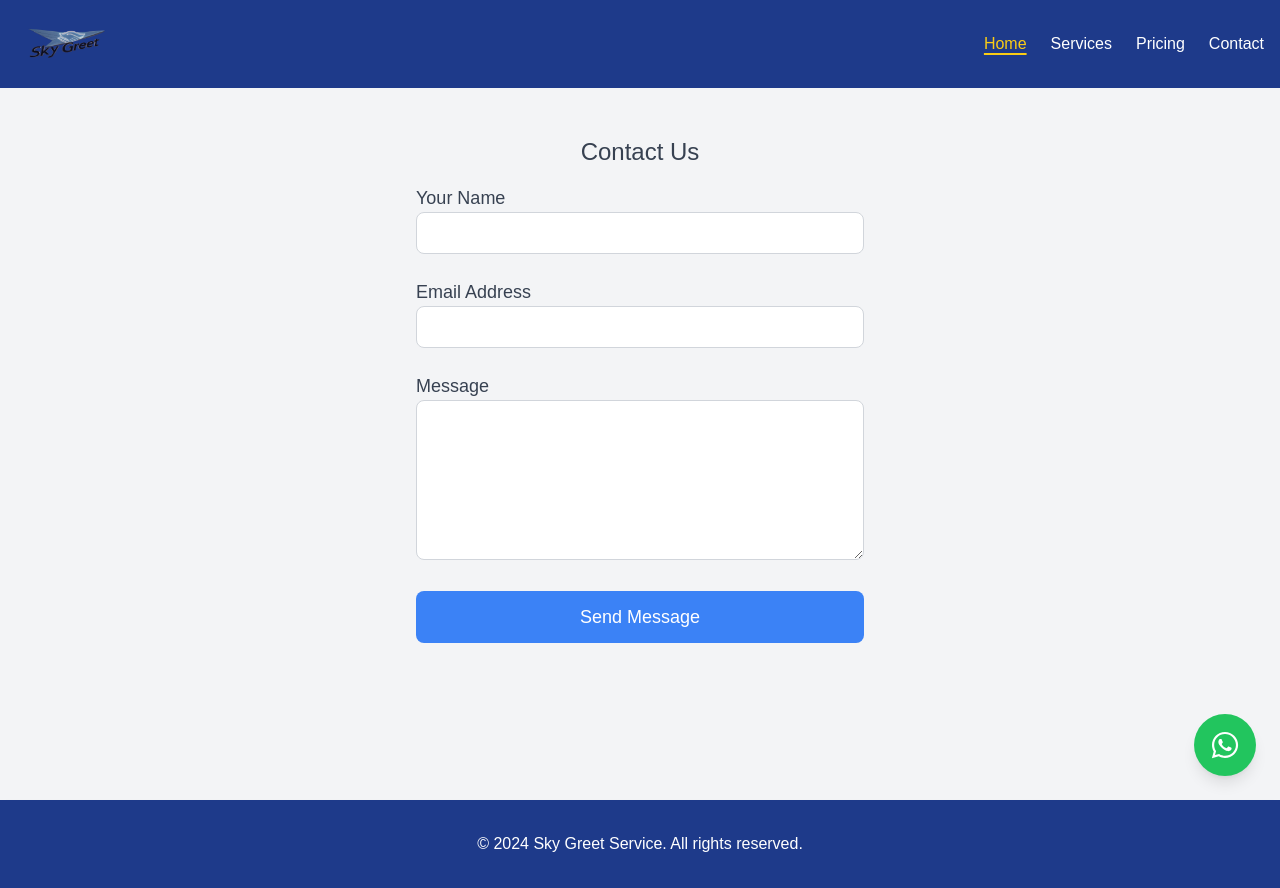
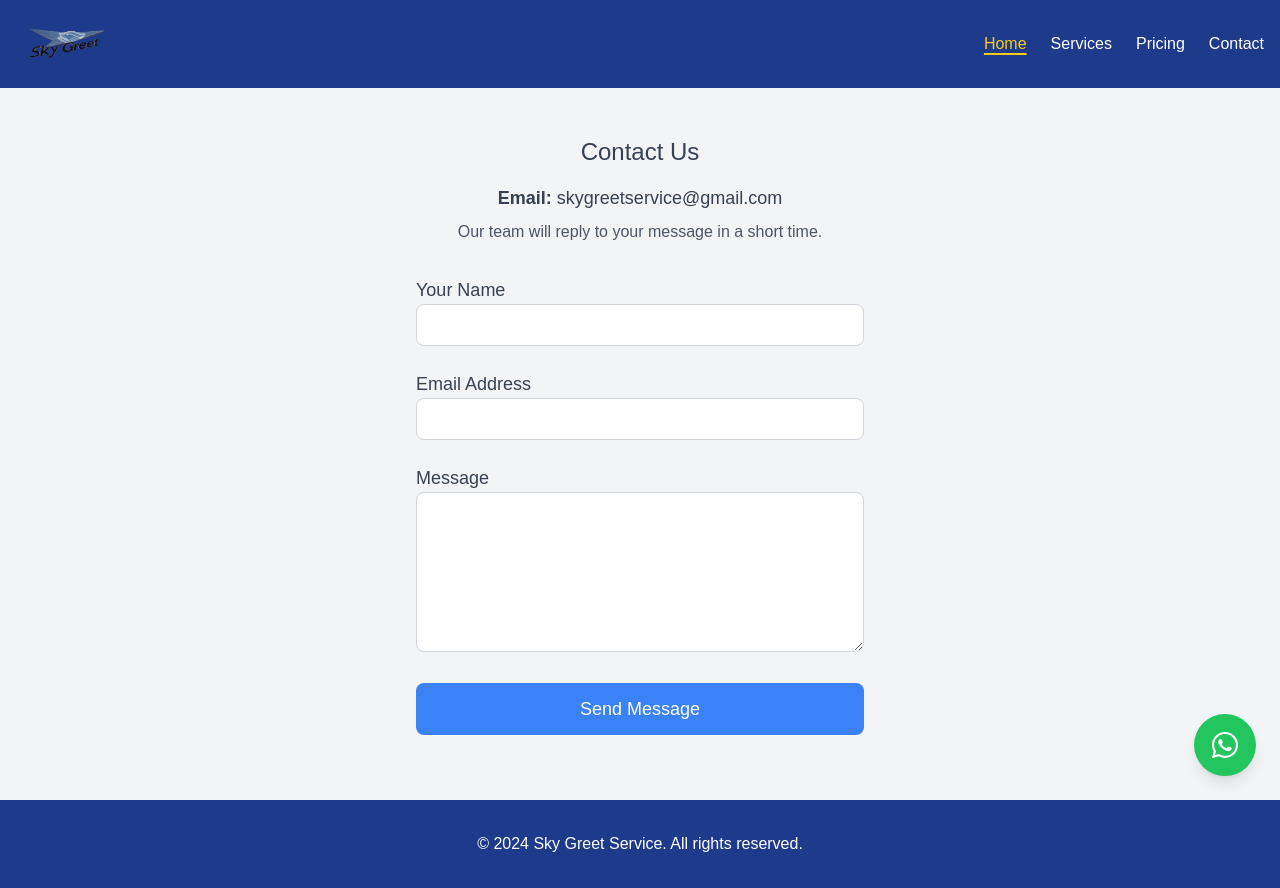
Before and after one commit to David-T7/SkyGreet, a Next.js app: page /contact in a window 1280 px wide. Built offline with nearby package versions, Linux system fonts and the light colour scheme.

Commit message:
email added to contact page

```diff
--- a/pages/contact.js
+++ b/pages/contact.js
@@ -51,6 +51,19 @@ export default function Contact() {
       <div className="py-12 px-4">
         {/* Contact Heading */}
         <h2 className="text-2xl font-normal text-center mb-4 text-gray-700">Contact Us</h2>
+
+        {/* Contact Info */}
+        <div className="max-w-md mx-auto mb-8 text-center">
+          <p className="text-lg font-medium text-gray-700">
+            <strong>Email:</strong> skygreetservice@gmail.com
+          </p>
+          {/* <p className="text-lg font-medium text-gray-700">
+            <strong>Phone:</strong> +251900666742
+          </p> */}
+          <p className="text-gray-600 mt-2">
+            Our team will reply to your message in a short time.
+          </p>
+        </div>
 
         {/* Contact Form */}
         <form className="max-w-md mx-auto" onSubmit={handleSubmit}>
```
